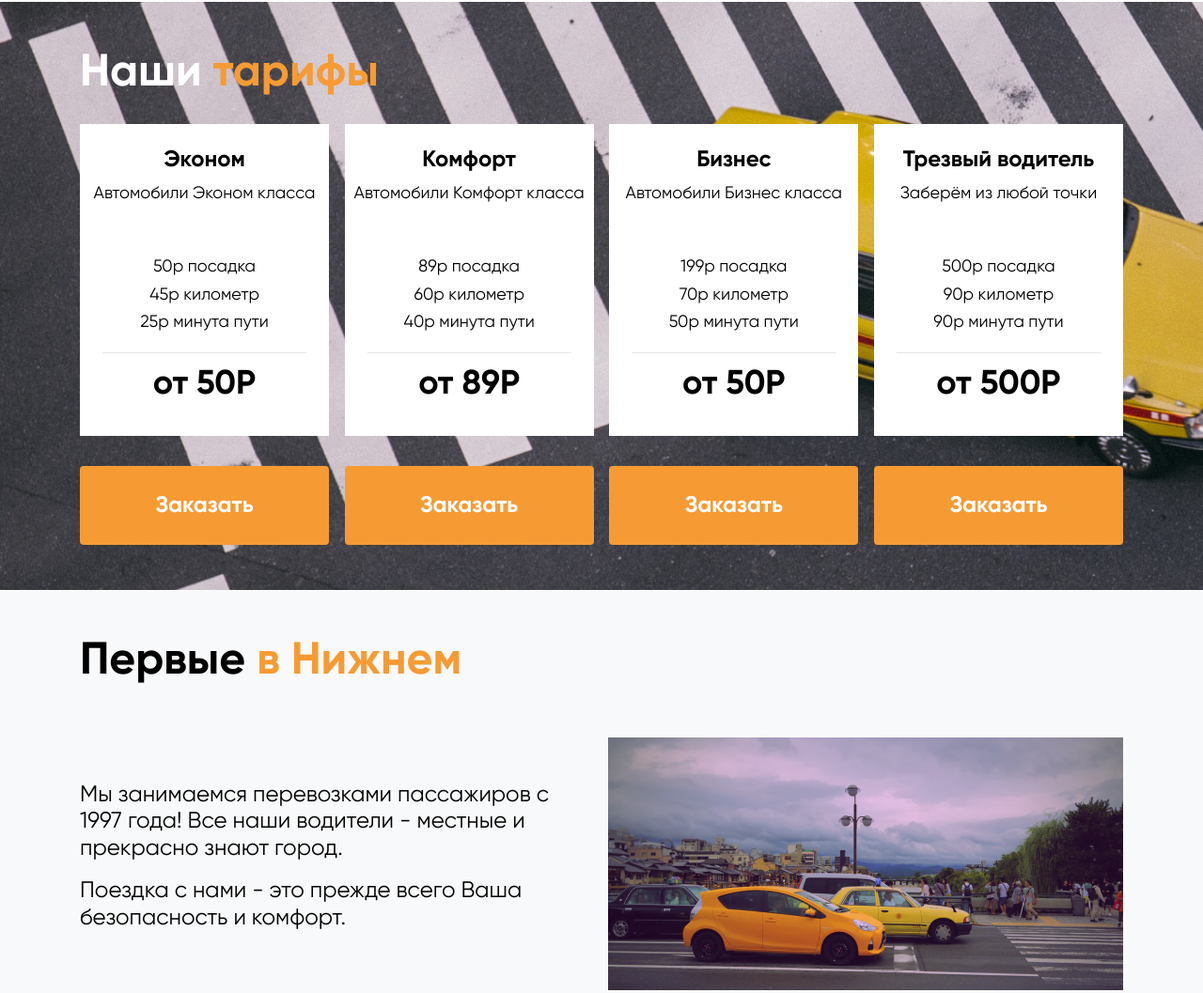
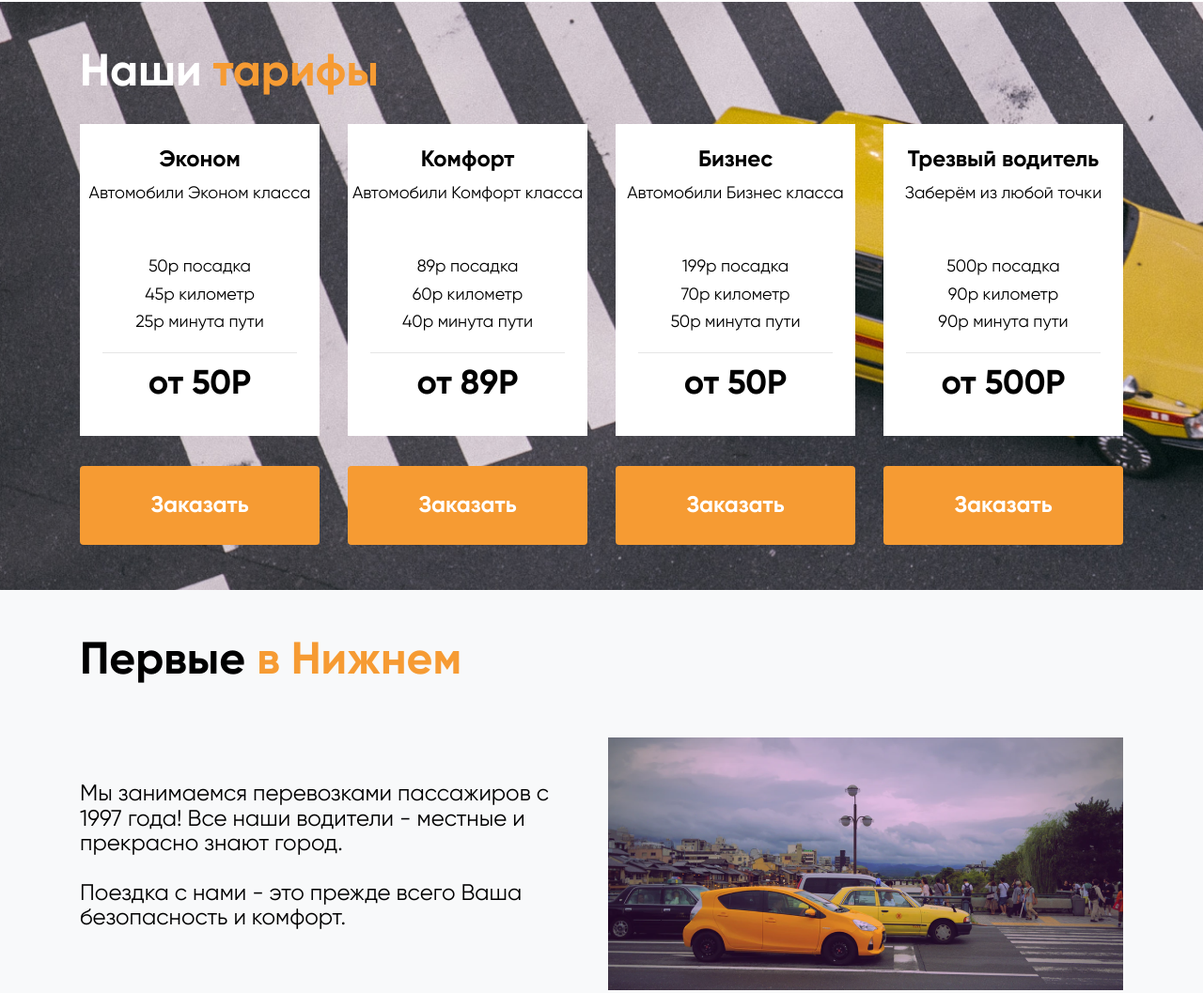
Before and after one commit to ArtofWASD/TaxiNN, a website: page app/index.html in a window 1280 px wide. Shown: the part 2095-3152 px from the top of the page at 94% size. Drawn offline with Linux system fonts and the light colour scheme.

Commit message:
Начало мобилки

```diff
--- a/app/index.html
+++ b/app/index.html
@@ -192,7 +192,8 @@
 				<h2 class="text-white fs48 font-weight-bold">Наши <span class="text-orange fs48 font-weight-bold">тарифы</span></h2>
 			</div>
 			<div class="rate-block d-flex justify-content-between align-items-center mt-4">
-				<div class="rate-tabs-section">
+				<div class="row">
+					<div class="rate-tabs-section col-lg-3">
 						<div class="rate-tabs bg-white">
 							<h3 class="rate-title text-dark text-center fs24 font-weight-bold pt-4">Эконом</h3>
 							<p class="rate-subtitle text-dark text-center fs18 mt-2 mb-5">Автомобили Эконом класса</p>
@@ -206,7 +207,7 @@
 							<button class="btn btn-orange mt-3">Заказать</button>
 						</div>
 					</div>
-				<div class="rate-tabs-section">
+					<div class="rate-tabs-section col-lg-3">
 						<div class="rate-tabs bg-white">
 							<h3 class="rate-title text-dark text-center fs24 font-weight-bold pt-4">Комфорт</h3>
 							<p class="rate-subtitle text-dark text-center fs18 mt-2 mb-5">Автомобили Комфорт класса</p>
@@ -220,7 +221,7 @@
 							<button class="btn btn-orange mt-3">Заказать</button>
 						</div>
 					</div>
-				<div class="rate-tabs-section">
+					<div class="rate-tabs-section col-lg-3">
 						<div class="rate-tabs bg-white">
 							<h3 class="rate-title text-dark text-center fs24 font-weight-bold pt-4">Бизнес</h3>
 							<p class="rate-subtitle text-dark text-center fs18 mt-2 mb-5">Автомобили Бизнес класса</p>
@@ -234,7 +235,7 @@
 							<button class="btn btn-orange mt-3">Заказать</button>
 						</div>
 					</div>
-				<div class="rate-tabs-section">
+					<div class="rate-tabs-section col-lg-3">
 						<div class="rate-tabs bg-white">
 							<h3 class="rate-title text-dark text-center fs24 font-weight-bold pt-4">Трезвый водитель</h3>
 							<p class="rate-subtitle text-dark text-center fs18 mt-2 mb-5">Заберём из любой точки</p>
@@ -248,7 +249,7 @@
 							<button class="btn btn-orange mt-3">Заказать</button>
 						</div>
 					</div>
-
+				</div>
 			</div>
 		</div>
 	</section>
@@ -261,8 +262,8 @@
 			</div>
 			<div class="first-content d-flex justify-content-center align-items-center">
 				<div class="first-content-text">
-					<h3 class="text-dark text-left fs24 font-weight-normal"> Мы занимаемся перевозками пассажиров с 1997 года! Все наши водители - местные и прекрасно знают город.
-						<p></p><p>Поездка с нами - это прежде всего Ваша безопасность и комфорт.</p></h3>
+					<p class="text-dark text-left fs24 font-weight-normal lh1">Мы занимаемся перевозками пассажиров с 1997 года! Все наши водители - местные и прекрасно знают город.
+						<br> <br>Поездка с нами - это прежде всего Ваша безопасность и комфорт.</p>
 				</div>
 				<div class="first-content-photo ">
 					<img src="img/dest/first-content-img.png" alt="">
--- a/app/sass/main.sass
+++ b/app/sass/main.sass
@@ -278,7 +278,7 @@ header
     .rate-tabs-section
       .rate-button
         .btn-orange
-          width: 265px
+          width: 255px
           height: 84px
 
 //Мы первые
```
Also changed, not shown: app/css/app.min.css. Lines whose indentation alone changed are shown as unchanged.
